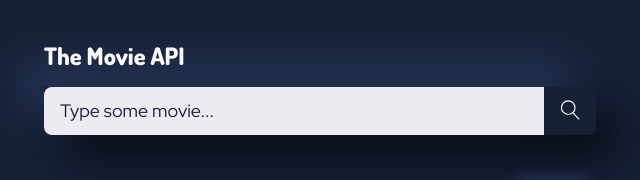
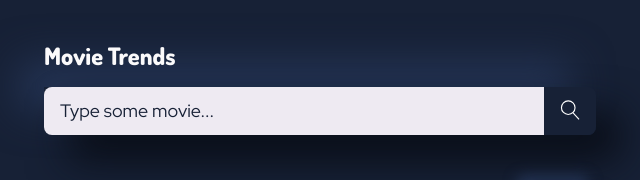
Before and after one commit to darioparejadiaz/movie-trends, a website: page index.html in a window 1280 px wide. Shown: the top 180 px of the page, 320-960 px from the left. Drawn offline with nearby package versions, Linux system fonts and the light colour scheme; no server answers.

Commit message:
Change in the name application

```diff
--- a/index.html
+++ b/index.html
@@ -17,7 +17,7 @@
     />
     <link rel="stylesheet" href="./styles/style.css" />
 
-    <title>The Movie API</title>
+    <title>Movie Trends</title>
   </head>
 
   <!-- ************************************************************************************************* -->
@@ -34,7 +34,7 @@
             ></path>
           </svg>
         </span>
-        <h1 class="header-title">The Movie API</h1>
+        <h1 class="header-title">Movie Trends</h1>
         <h1 class="header-title header-title--categoryView inactive">Acción</h1>
 
         <form id="searchForm" class="header-searchForm">
```
